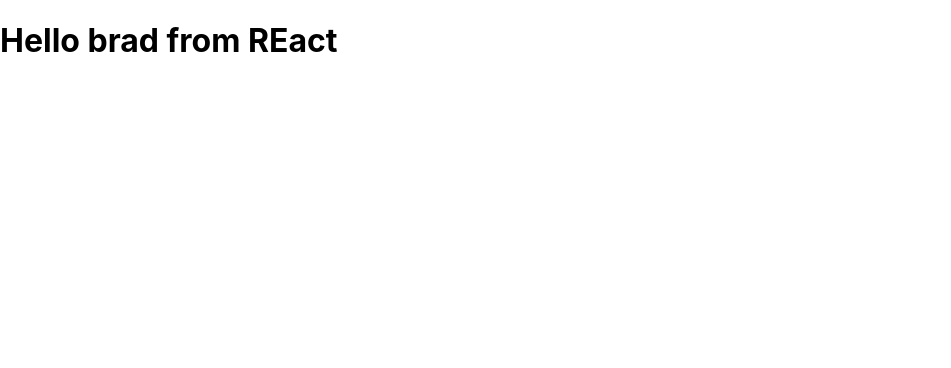
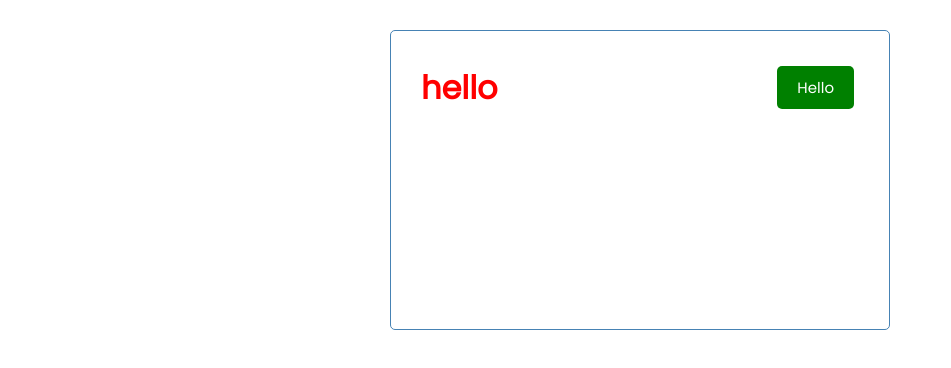
Before and after one commit to danCoda/react-tasks-list, a React (Create React App) app: page / in a window 1280 px wide. Shown: the top 368 px of the page, without its empty margins (0-951 px from the left). Built offline with nearby package versions, Linux system fonts and the light colour scheme.

Commit message:
Component added: Header, Button

```diff
--- a/src/App.js
+++ b/src/App.js
@@ -1,9 +1,10 @@
-function App() {
-  const name = 'brad';
+import Header from './components/Header';
+
+const App = () => {
 
   return (
     <div className="container">
-      <h1>Hello {name} from REact</h1>
+      <Header title='hello'/>
     </div>
   );
 }
--- /dev/null
+++ b/src/components/Button.js
@@ -0,0 +1,19 @@
+import PropTypes from 'prop-types'
+
+export const Button = ({ color, text, onClick }) => {
+    return (
+        <button onClick={onClick} className='btn' style={{ backgroundColor: color }}>{text}</button>
+    )
+}
+
+Button.defaultProps = {
+    color: 'white'
+};
+
+Button.propTypes = {
+    text: PropTypes.string,
+    color: PropTypes.string,
+    onClick: PropTypes.func
+}
+
+export default Button
--- /dev/null
+++ b/src/components/Header.js
@@ -0,0 +1,28 @@
+import PropTypes from 'prop-types'
+import Button from './Button'
+
+const Header = (props) => {
+    const onClick = () => {
+        console.log("CLick");
+    }
+
+    return (
+        <header className='header'>
+            <h1 style={headingStyle}>{props.title}</h1>
+            <Button color='green' text='Hello' onClick={onClick}/>
+        </header>
+    )
+}
+
+Header.defaultProps = {
+    title: 'task trackkker'
+}
+
+Header.propTypes = {
+    title: PropTypes.string.isRequired
+}
+
+const headingStyle = {
+    color: 'red'
+}
+export default Header;
--- a/src/index.css
+++ b/src/index.css
@@ -1,13 +1,112 @@
-body {
+@import url('https://fonts.googleapis.com/css2?family=Poppins:wght@300;400&display=swap');
+
+* {
+  box-sizing: border-box;
   margin: 0;
-  font-family: -apple-system, BlinkMacSystemFont, 'Segoe UI', 'Roboto', 'Oxygen',
-    'Ubuntu', 'Cantarell', 'Fira Sans', 'Droid Sans', 'Helvetica Neue',
-    sans-serif;
-  -webkit-font-smoothing: antialiased;
-  -moz-osx-font-smoothing: grayscale;
+  padding: 0;
 }
 
-code {
-  font-family: source-code-pro, Menlo, Monaco, Consolas, 'Courier New',
-    monospace;
+body {
+  font-family: 'Poppins', sans-serif;
 }
+
+.container {
+  max-width: 500px;
+  margin: 30px auto;
+  overflow: auto;
+  min-height: 300px;
+  border: 1px solid steelblue;
+  padding: 30px;
+  border-radius: 5px;
+}
+
+.header {
+  display: flex;
+  justify-content: space-between;
+  align-items: center;
+  margin-bottom: 20px;
+}
+
+.btn {
+  display: inline-block;
+  background: #000;
+  color: #fff;
+  border: none;
+  padding: 10px 20px;
+  margin: 5px;
+  border-radius: 5px;
+  cursor: pointer;
+  text-decoration: none;
+  font-size: 15px;
+  font-family: inherit;
+}
+
+.btn:focus {
+  outline: none;
+}
+
+.btn:active {
+  transform: scale(0.98);
+}
+
+.btn-block {
+  display: block;
+  width: 100%;
+}
+
+.task {
+  background: #f4f4f4;
+  margin: 5px;
+  padding: 10px 20px;
+  cursor: pointer;
+}
+
+.task.reminder {
+  border-left: 5px solid green;
+}
+
+.task h3 {
+  display: flex;
+  align-items: center;
+  justify-content: space-between;
+}
+
+.add-form {
+  margin-bottom: 40px;
+}
+
+.form-control {
+  margin: 20px 0;
+}
+
+.form-control label {
+  display: block;
+}
+
+.form-control input {
+  width: 100%;
+  height: 40px;
+  margin: 5px;
+  padding: 3px 7px;
+  font-size: 17px;
+}
+
+.form-control-check {
+  display: flex;
+  align-items: center;
+  justify-content: space-between;
+}
+
+.form-control-check label {
+  flex: 1;
+}
+
+.form-control-check input {
+  flex: 2;
+  height: 20px;
+}
+
+footer {
+  margin-top: 30px;
+  text-align: center;
+}
```
Also changed, not shown: 1 other file (tests, documents, lock files or other folders).
